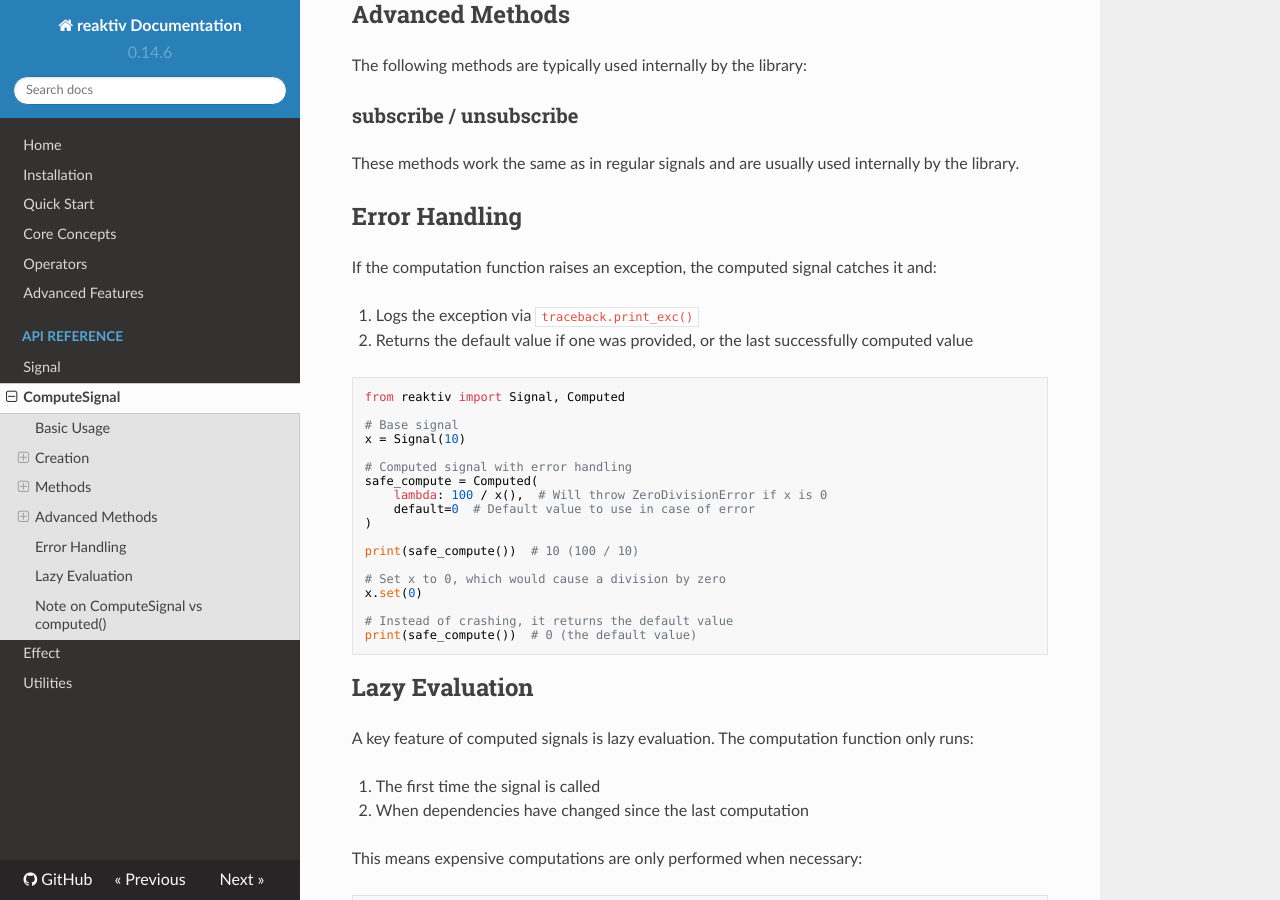
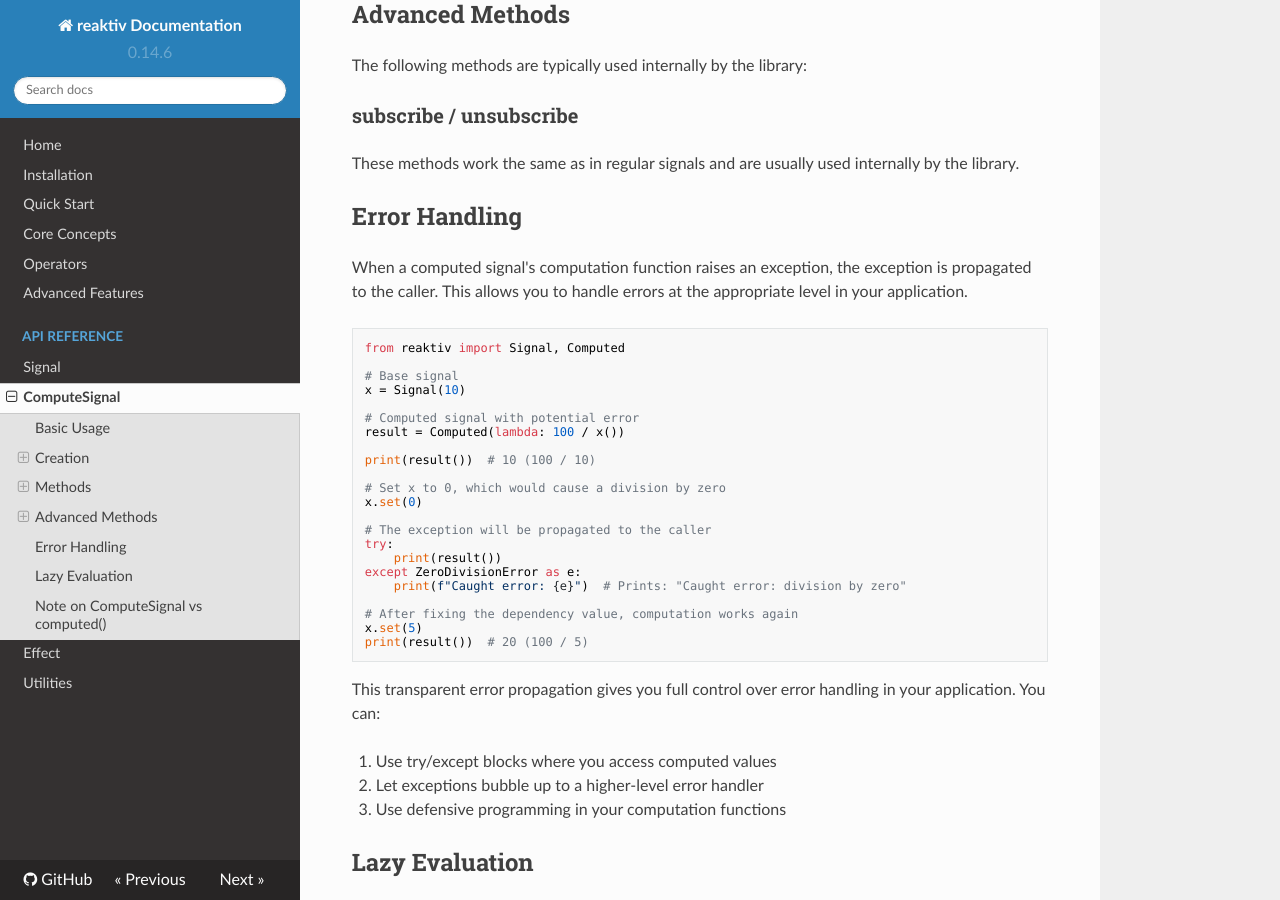
Before and after one commit to buiapp/reaktiv, an MkDocs documentation site: the page built from docs/api/compute-signal.md, in a window 1280 px wide and 900 px high, scrolled down 1362 px. Built offline with MkDocs 1.6.1, drawn with Linux system fonts in a browser that asks for light colours; nearby versions of some CDN libraries.

Commit message:
feat: update error handling in Computed signal to propagate exceptions instead of returning default values; enhance documentation and examples

````diff
--- a/docs/api/compute-signal.md
+++ b/docs/api/compute-signal.md
@@ -63,10 +63,7 @@ These methods work the same as in regular signals and are usually used internall
 
 ## Error Handling
 
-If the computation function raises an exception, the computed signal catches it and:
-
-1. Logs the exception via `traceback.print_exc()`
-2. Returns the default value if one was provided, or the last successfully computed value
+When a computed signal's computation function raises an exception, the exception is propagated to the caller. This allows you to handle errors at the appropriate level in your application.
 
 ```python
 from reaktiv import Signal, Computed
@@ -74,20 +71,30 @@ from reaktiv import Signal, Computed
 # Base signal
 x = Signal(10)
 
-# Computed signal with error handling
-safe_compute = Computed(
-    lambda: 100 / x(),  # Will throw ZeroDivisionError if x is 0
-    default=0  # Default value to use in case of error
-)
+# Computed signal with potential error
+result = Computed(lambda: 100 / x())
 
-print(safe_compute())  # 10 (100 / 10)
+print(result())  # 10 (100 / 10)
 
 # Set x to 0, which would cause a division by zero
 x.set(0)
 
-# Instead of crashing, it returns the default value
-print(safe_compute())  # 0 (the default value)
+# The exception will be propagated to the caller
+try:
+    print(result())
+except ZeroDivisionError as e:
+    print(f"Caught error: {e}")  # Prints: "Caught error: division by zero"
+
+# After fixing the dependency value, computation works again
+x.set(5)
+print(result())  # 20 (100 / 5)
 ```
+
+This transparent error propagation gives you full control over error handling in your application. You can:
+
+1. Use try/except blocks where you access computed values
+2. Let exceptions bubble up to a higher-level error handler
+3. Use defensive programming in your computation functions
 
 ## Lazy Evaluation
 
````
